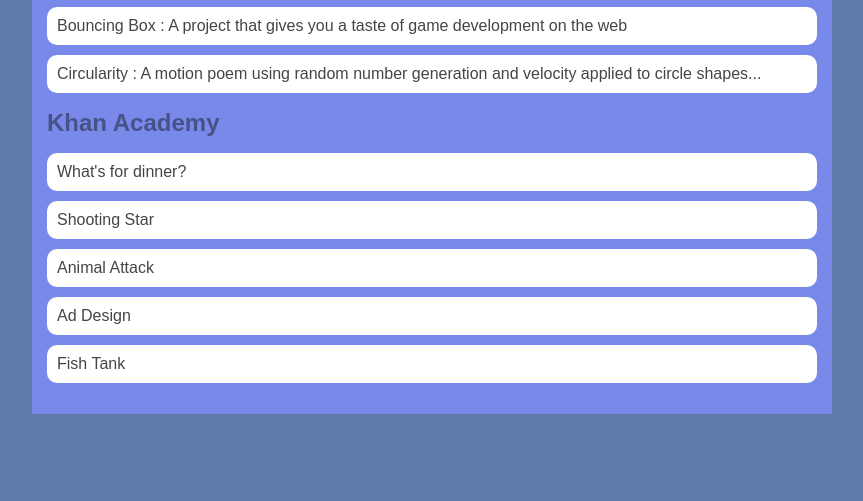
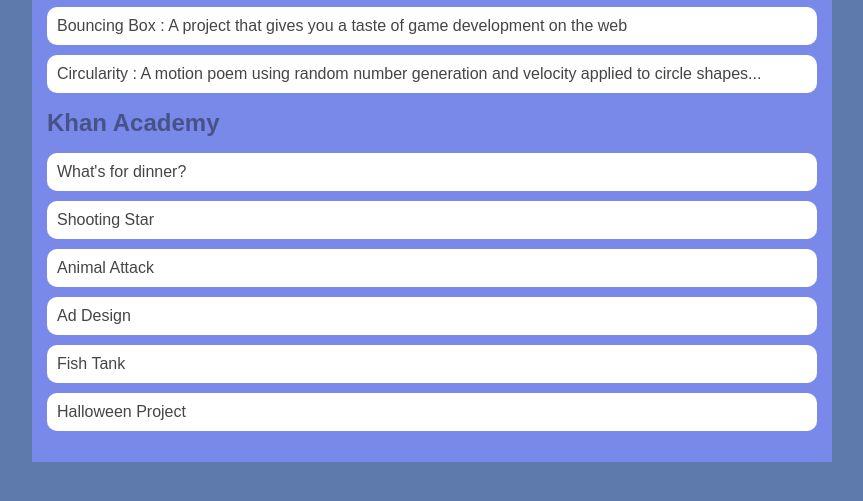
Before and after one commit to milowooley/milowooley.github.io, a plain HTML site: page portfolio.html in a window 1280 px wide. Shown: the part 197-698 px from the top of the page, without its empty margins (208-1071 px from the left). Drawn offline with Linux system fonts and the light colour scheme.

Commit message:
added halloween

```diff
--- a/portfolio.html
+++ b/portfolio.html
@@ -32,6 +32,7 @@
                 <li><a href="https://www.khanacademy.org/computer-programming/bently-the-waving-bear/6018996510703616">Animal Attack</a></li>
                 <li><a href="https://www.khanacademy.org/computer-programming/tjs-shop-of-wonders3/5175280555311104">Ad Design</a></li>
                 <li><a href=https://www.khanacademy.org/computer-programming/spin-off-of-jays-fishy-tank/6522530026012672>Fish Tank</a></li>
+                <li><a href=https://www.khanacademy.org/computer-programming/djs-spooky-shop-of-wonders3/4903008659619840>Halloween Project</a></li>
               </ul>
             </div>
           </main>
```
